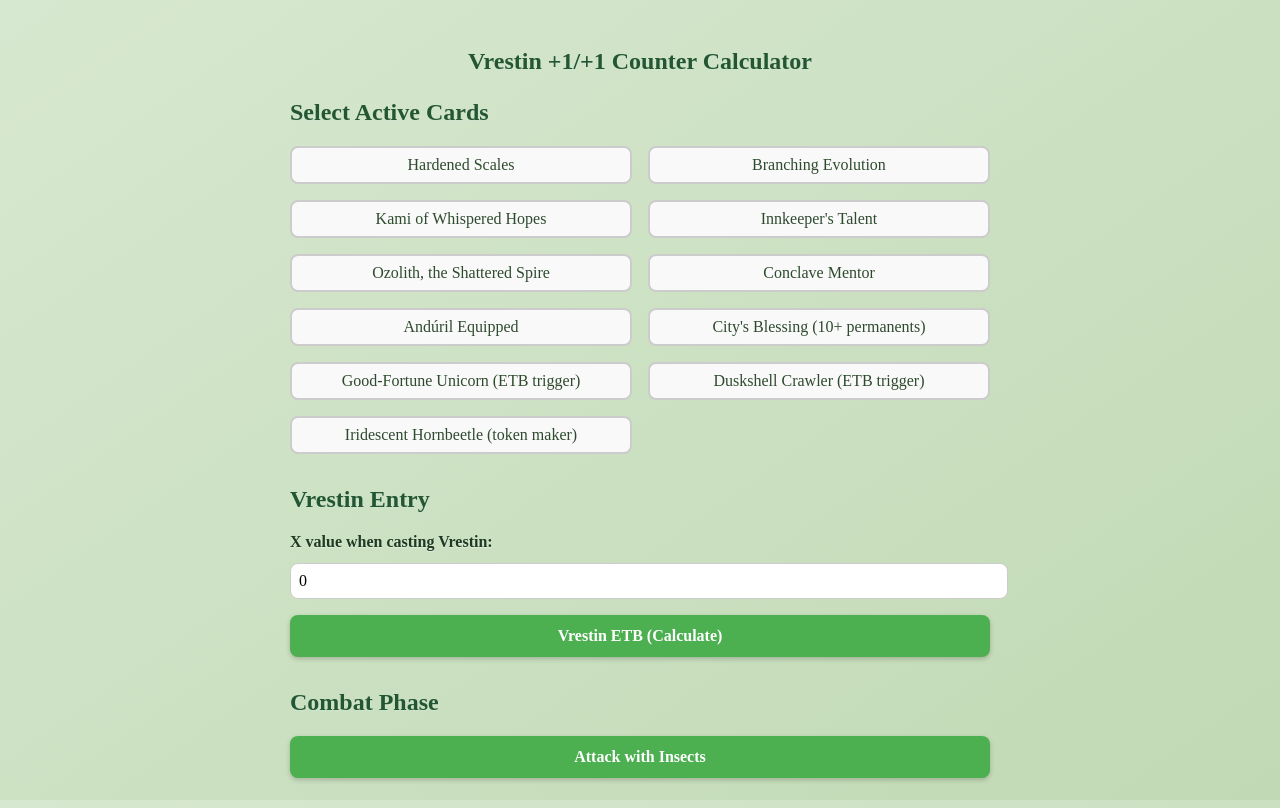
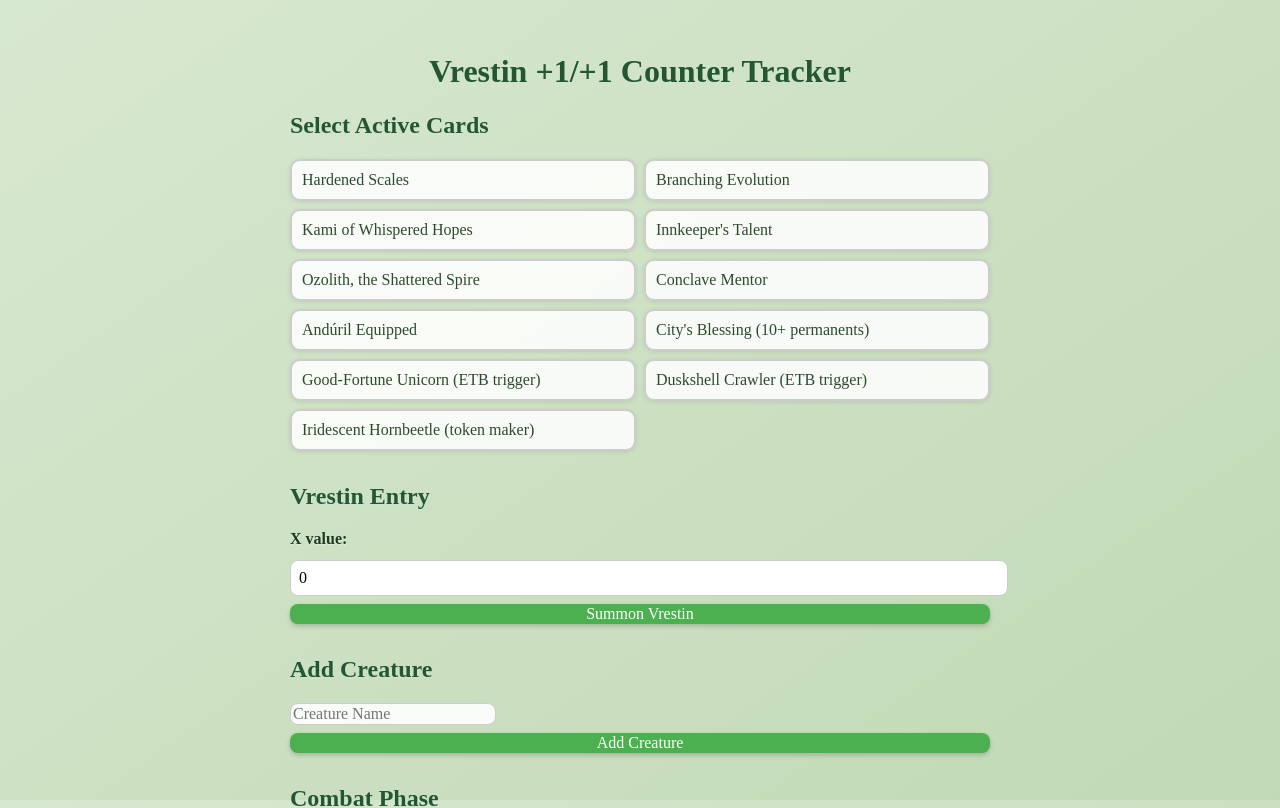
Before and after one commit to cdragon666/vrestin-counters, a React (Create React App) app: page / in a window 1280 px wide. Shown: the top 808 px of the page. Built offline with nearby package versions, Linux system fonts and the light colour scheme.

Commit message:
Add creature tracker and individual counter controls

```diff
--- a/src/App.js
+++ b/src/App.js
@@ -1,4 +1,3 @@
-
 import { useState } from "react";
 
 const supportCards = [
@@ -18,8 +17,8 @@ const supportCards = [
 export default function App() {
   const [selectedCards, setSelectedCards] = useState([]);
   const [vrestinX, setVrestinX] = useState(0);
-  const [creatureCount, setCreatureCount] = useState(0);
-  const [insectCount, setInsectCount] = useState(0);
+  const [creatures, setCreatures] = useState([]);
+  const [newCreatureName, setNewCreatureName] = useState("");
   const [resultLog, setResultLog] = useState([]);
 
   const toggleCard = (id) => {
@@ -32,10 +31,9 @@ export default function App() {
 
   const calculateETB = () => {
     let base = parseInt(vrestinX);
-    let tokens = base; // Vrestin creates X insect tokens
+    let tokens = base;
     let counterBonus = 0;
     let multiplier = 1;
-    let tokenBonus = 0;
 
     supportCards.forEach((card) => {
       if (has(card.id)) {
@@ -47,20 +45,24 @@ export default function App() {
 
     const vrestinFinal = Math.ceil((base + counterBonus) * multiplier);
     const finalInsectCount = tokens;
-    const insectCounters = Math.ceil((has("unicorn") ? 1 : 0) + (has("conclave_mentor") ? 1 : 0) + (has("hardened_scales") ? 1 : 0));
-    const finalInsectCounters = Math.ceil((1 + insectCounters) * multiplier);
+    const insectCounterBonus = Math.ceil((1 + (has("conclave_mentor") ? 1 : 0) + (has("unicorn") ? 1 : 0) + (has("hardened_scales") ? 1 : 0)) * multiplier);
 
-    let log = `Vrestin ETB: ${base} base + ${counterBonus} bonus x${multiplier} => ${vrestinFinal} counters\n`;
-    log += `Created ${tokens} insects. Each gets +${finalInsectCounters} (from ETB triggers)\n`;
+    let log = `Vrestin enters with ${vrestinFinal} counters.\n`;
+    log += `${finalInsectCount} Insect tokens created. Each gets +${insectCounterBonus} counters.\n`;
+
+    const newCreatures = [
+      { name: "Vrestin", counters: vrestinFinal },
+      ...Array(finalInsectCount).fill().map((_, i) => ({ name: `Insect ${i + 1}`, counters: insectCounterBonus }))
+    ];
 
     if (has("hornbeetle")) {
-      const extraTokens = vrestinFinal;
-      log += `Iridescent Hornbeetle creates ${extraTokens} insect tokens from Vrestin's counters\n`;
-      tokens += extraTokens;
+      newCreatures.push(
+        ...Array(vrestinFinal).fill().map((_, i) => ({ name: `Beetle Token ${i + 1}`, counters: 0 }))
+      );
+      log += `Iridescent Hornbeetle created ${vrestinFinal} Beetle tokens.`;
     }
 
-    setCreatureCount(1 + tokens);
-    setInsectCount(tokens);
+    setCreatures((prev) => [...prev, ...newCreatures]);
     setResultLog((prev) => [log, ...prev]);
   };
 
@@ -68,7 +70,8 @@ export default function App() {
     let log = `Combat Phase:\n`;
     let bonus = 0;
     let multiplier = 1;
-    let flat = 0;
+    let baseInsect = 1;
+    let allBonus = 0;
 
     if (has("branching_evolution")) multiplier *= 2;
     if (has("kami")) multiplier *= 2;
@@ -77,38 +80,49 @@ export default function App() {
     if (has("hardened_scales")) bonus += 1;
     if (has("ozolith")) bonus += 1;
 
-    const insectCounters = Math.ceil((1 + bonus) * multiplier);
-    const andurilCounters = has("citys_blessing") ? 2 : 1;
-    const allCounters = Math.ceil((andurilCounters + bonus) * multiplier);
+    const insectCounters = Math.ceil((baseInsect + bonus) * multiplier);
+    const andurilCount = has("citys_blessing") ? 2 : 1;
+    const allCounters = Math.ceil((andurilCount + bonus) * multiplier);
 
-    if (insectCount > 0) log += `Insects (${insectCount}) get +${insectCounters} counters each from Vrestin and bonuses\n`;
-    if (has("anduril")) log += `All creatures (${creatureCount}) get +${allCounters} counters from Andúril\n`;
+    const updatedCreatures = creatures.map((c) => {
+      const isInsect = c.name.toLowerCase().includes("insect");
+      let added = 0;
+      if (isInsect) added += insectCounters;
+      if (has("anduril")) added += allCounters;
+      if (!isInsect && has("anduril")) added = allCounters;
+      return { ...c, counters: c.counters + added };
+    });
 
+    log += `All insects get +${insectCounters}, all creatures get +${has("anduril") ? allCounters : 0} from Andúril.\n`;
+    setCreatures(updatedCreatures);
     setResultLog((prev) => [log, ...prev]);
+  };
+
+  const updateCounter = (index, delta) => {
+    setCreatures((prev) =>
+      prev.map((c, i) => (i === index ? { ...c, counters: Math.max(0, c.counters + delta) } : c))
+    );
+  };
+
+  const addCreature = () => {
+    if (newCreatureName.trim() !== "") {
+      setCreatures([...creatures, { name: newCreatureName, counters: 0 }]);
+      setNewCreatureName("");
+    }
   };
 
   const clearLog = () => setResultLog([]);
 
   return (
     <div style={{ padding: "2rem", maxWidth: "700px", margin: "auto" }}>
-      <h1 style={{ fontSize: "1.5rem", fontWeight: "bold", textAlign: "center" }}>
-        Vrestin +1/+1 Counter Calculator
-      </h1>
+      <h1 style={{ textAlign: "center" }}>Vrestin +1/+1 Counter Tracker</h1>
 
-      <h2 style={{ marginTop: "1.5rem" }}>Select Active Cards</h2>
-      <div style={{ display: "grid", gridTemplateColumns: "1fr 1fr", gap: "1rem" }}>
+      <h2>Select Active Cards</h2>
+      <div style={{ display: "grid", gridTemplateColumns: "1fr 1fr", gap: "0.5rem" }}>
         {supportCards.map((card) => (
           <div
             key={card.id}
-            style={{
-              cursor: "pointer",
-              padding: "0.5rem",
-              borderRadius: "0.5rem",
-              textAlign: "center",
-              border: "2px solid",
-              borderColor: selectedCards.includes(card.id) ? "green" : "#ccc",
-              background: selectedCards.includes(card.id) ? "#c2f0c2" : "#f9f9f9",
-            }}
+            className={`card-tile ${selectedCards.includes(card.id) ? "selected" : ""}`}
             onClick={() => toggleCard(card.id)}
           >
             {card.name}
@@ -117,35 +131,54 @@ export default function App() {
       </div>
 
       <h2 style={{ marginTop: "2rem" }}>Vrestin Entry</h2>
-      <label htmlFor="vrestinX">X value when casting Vrestin:</label>
+      <label htmlFor="vrestinX">X value:</label>
       <input
+        type="number"
         id="vrestinX"
-        type="number"
         value={vrestinX}
         onChange={(e) => setVrestinX(e.target.value)}
-        style={{ width: "100%", padding: "0.5rem", marginTop: "0.5rem" }}
       />
-      <button onClick={calculateETB} style={{ marginTop: "1rem", width: "100%", padding: "0.75rem", fontWeight: "bold" }}>
-        Vrestin ETB (Calculate)
+      <button onClick={calculateETB} style={{ marginTop: "0.5rem", width: "100%" }}>
+        Summon Vrestin
+      </button>
+
+      <h2 style={{ marginTop: "2rem" }}>Add Creature</h2>
+      <input
+        type="text"
+        placeholder="Creature Name"
+        value={newCreatureName}
+        onChange={(e) => setNewCreatureName(e.target.value)}
+      />
+      <button onClick={addCreature} style={{ marginTop: "0.5rem", width: "100%" }}>
+        Add Creature
       </button>
 
       <h2 style={{ marginTop: "2rem" }}>Combat Phase</h2>
-      <button onClick={handleCombat} style={{ width: "100%", padding: "0.75rem", fontWeight: "bold" }}>
+      <button onClick={handleCombat} style={{ width: "100%" }}>
         Attack with Insects
       </button>
 
+      <h2 style={{ marginTop: "2rem" }}>Creatures</h2>
+      {creatures.map((c, i) => (
+        <div key={i} style={{ display: "flex", justifyContent: "space-between", alignItems: "center", marginBottom: "0.5rem" }}>
+          <span>{c.name}: +{c.counters}/+{c.counters}</span>
+          <div>
+            <button onClick={() => updateCounter(i, 1)}>+1</button>
+            <button onClick={() => updateCounter(i, -1)} style={{ marginLeft: "0.5rem" }}>-1</button>
+          </div>
+        </div>
+      ))}
+
       {resultLog.length > 0 && (
         <div style={{ marginTop: "2rem" }}>
-          <div style={{ display: "flex", justifyContent: "space-between", alignItems: "center" }}>
-            <h2 style={{ fontSize: "1.2rem" }}>Result Log</h2>
-            <button onClick={clearLog} style={{ fontSize: "0.9rem", padding: "0.3rem 0.6rem" }}>
-              Clear
-            </button>
+          <div style={{ display: "flex", justifyContent: "space-between" }}>
+            <h2>Result Log</h2>
+            <button onClick={clearLog}>Clear</button>
           </div>
           <textarea
             readOnly
-            value={resultLog.join("\n----------------------\n")}
-            style={{ width: "100%", height: "200px", marginTop: "1rem", fontFamily: "monospace", padding: "0.5rem" }}
+            value={resultLog.join("\n-------------------\n")}
+            style={{ width: "100%", height: "200px", fontFamily: "monospace" }}
           />
         </div>
       )}
```
